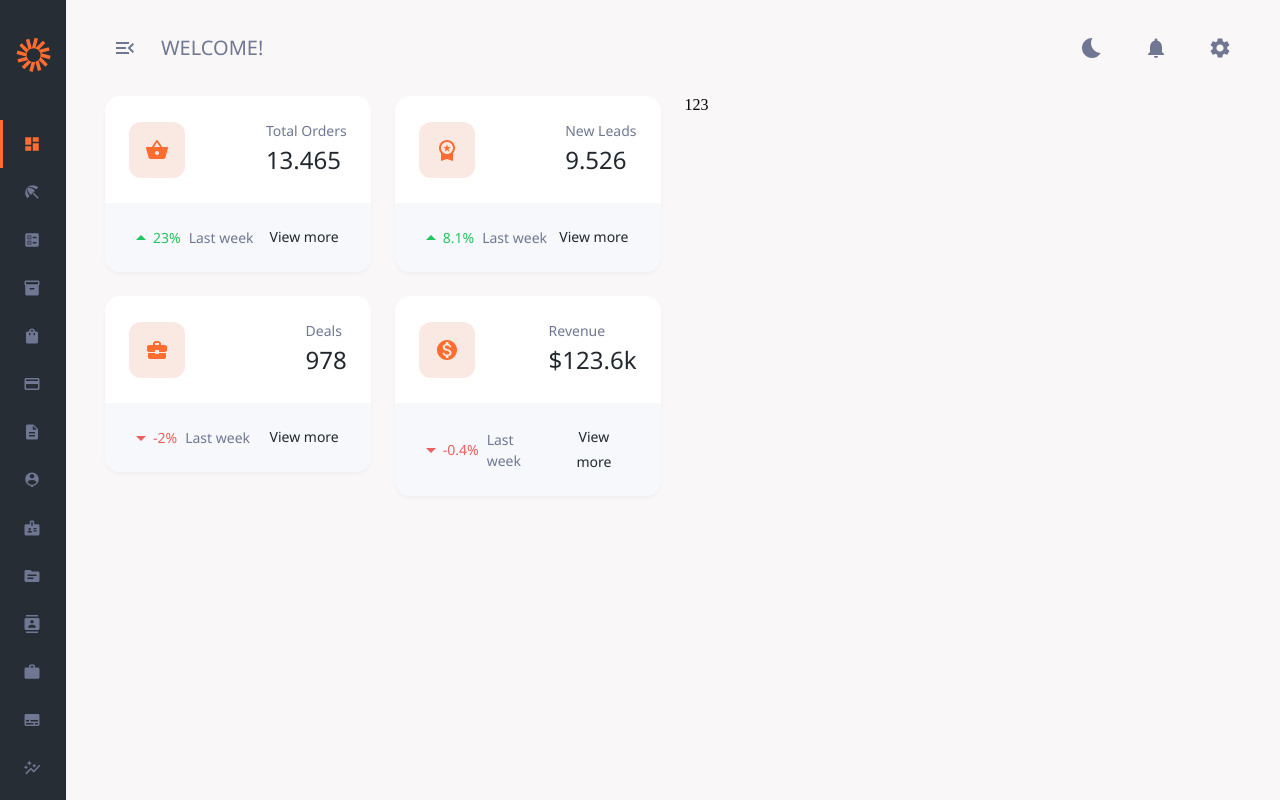
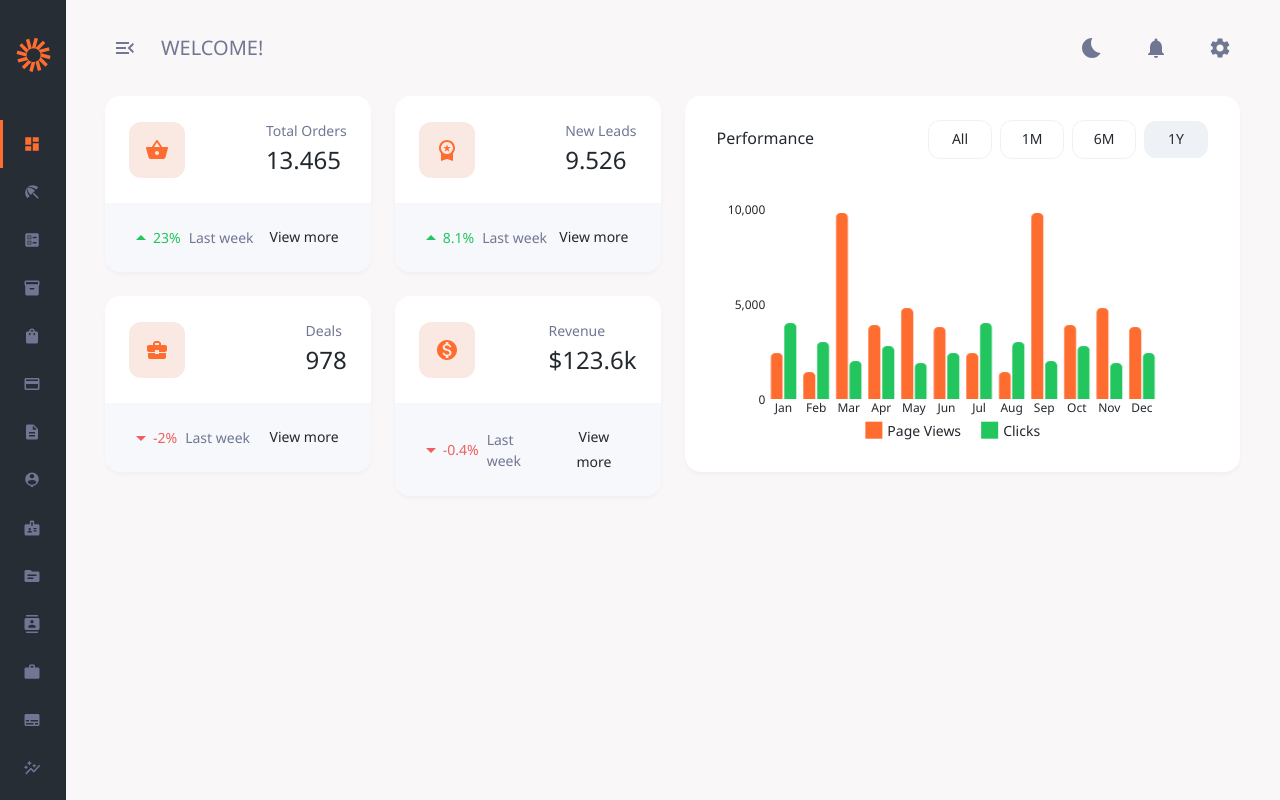
Before and after one commit to romaopedro199/reactjs-store-admin, a React (Vite) app: page /dashboard in a window 1280 px wide. Built offline with nearby package versions, Linux system fonts and the light colour scheme.

Commit message:
add performance chart

```diff
--- a/package.json
+++ b/package.json
@@ -15,6 +15,7 @@
     "@hookform/resolvers": "^4.1.3",
     "@mui/icons-material": "^6.4.8",
     "@mui/material": "^6.4.8",
+    "@mui/x-charts": "^7.28.0",
     "@reduxjs/toolkit": "^2.6.1",
     "@types/react-router-dom": "^5.3.3",
     "axios": "^1.8.4",
--- a/src/modules/core/components/ButtonHover.tsx
+++ b/src/modules/core/components/ButtonHover.tsx
@@ -3,6 +3,7 @@ import { ReactNode } from "react";
 
 type ButtonHoverProps = {
   variant?: "primary" | "secondary";
+  inverted?: boolean;
   type?: "submit" | "button";
   onClick?: () => void;
   children: ReactNode;
@@ -11,6 +12,7 @@ type ButtonHoverProps = {
 
 const ButtonHover = ({
   variant = "primary",
+  inverted,
   type = "button",
   onClick,
   children,
@@ -19,8 +21,18 @@ const ButtonHover = ({
   const isSecondary = variant !== "primary";
 
   const buttonSx: SxProps = {
-    bgcolor: !isSecondary ? "primary.100" : "secondary.100",
-    color: !isSecondary ? "primary.main" : "secondary.main",
+    bgcolor: inverted
+      ? "transparent"
+      : !isSecondary
+      ? "primary.100"
+      : "secondary.100",
+    color: !isSecondary
+      ? "primary.main"
+      : !inverted
+      ? "secondary.main"
+      : "text.primary",
+    border: inverted ? "1px solid" : "0",
+    borderColor: !isSecondary ? "primary.100" : "secondary.100",
     textTransform: "inherit",
     fontWeight: "400",
     fontSize: 14,
--- a/src/modules/dashboard/Dashboard.tsx
+++ b/src/modules/dashboard/Dashboard.tsx
@@ -4,11 +4,12 @@ import WorkspacePremiumIcon from "@mui/icons-material/WorkspacePremium";
 import BusinessCenterIcon from "@mui/icons-material/BusinessCenter";
 import MonetizationOnIcon from "@mui/icons-material/MonetizationOn";
 import DataCard from "@/modules/dashboard/components/DataCard";
+import PerformanceCard from "@/modules/dashboard/components/PerformanceCard";
 
 const DataCardContainer = () => {
   return (
     <Grid2 container spacing={3}>
-      <Grid2 size={{ xs: 12, md: 6 }}>
+      <Grid2 size={{ xs: 12, sm: 6 }}>
         <DataCard
           icon={<ShoppingBasketIcon />}
           label="Total Orders"
@@ -17,7 +18,7 @@ const DataCardContainer = () => {
           status="success"
         />
       </Grid2>
-      <Grid2 size={{ xs: 12, md: 6 }}>
+      <Grid2 size={{ xs: 12, sm: 6 }}>
         <DataCard
           icon={<WorkspacePremiumIcon />}
           label="New Leads"
@@ -26,7 +27,7 @@ const DataCardContainer = () => {
           status="success"
         />
       </Grid2>
-      <Grid2 size={{ xs: 12, md: 6 }}>
+      <Grid2 size={{ xs: 12, sm: 6 }}>
         <DataCard
           icon={<BusinessCenterIcon />}
           label="Deals"
@@ -35,7 +36,7 @@ const DataCardContainer = () => {
           status="error"
         />
       </Grid2>
-      <Grid2 size={{ xs: 12, md: 6 }}>
+      <Grid2 size={{ xs: 12, sm: 6 }}>
         <DataCard
           icon={<MonetizationOnIcon />}
           label="Revenue"
@@ -55,7 +56,9 @@ const Dashboard = () => {
         <Grid2 size={{ xs: 12, lg: 6 }}>
           <DataCardContainer />
         </Grid2>
-        <Grid2 size={{ xs: 12, lg: 6 }}>123</Grid2>
+        <Grid2 size={{ xs: 12, lg: 6 }}>
+          <PerformanceCard />
+        </Grid2>
       </Grid2>
     </Stack>
   );
--- /dev/null
+++ b/src/modules/dashboard/components/PerformanceCard.tsx
@@ -0,0 +1,130 @@
+import ButtonHover from "@/modules/core/components/ButtonHover";
+import { Box, SxProps, Typography, useTheme } from "@mui/material";
+import { useState } from "react";
+import { BarChart } from "@mui/x-charts/BarChart";
+
+const uData = [
+  4000, 3000, 2000, 2780, 1890, 2390, 4000, 3000, 2000, 2780, 1890, 2390,
+];
+const pData = [
+  2400, 1398, 9800, 3908, 4800, 3800, 2400, 1398, 9800, 3908, 4800, 3800,
+];
+const xLabels = [
+  "Jan",
+  "Feb",
+  "Mar",
+  "Apr",
+  "May",
+  "Jun",
+  "Jul",
+  "Aug",
+  "Sep",
+  "Oct",
+  "Nov",
+  "Dec",
+];
+
+const MyResponsiveBar = () => {
+  const theme = useTheme();
+
+  return (
+    <BarChart
+      height={289.7}
+      borderRadius={5}
+      colors={[theme.palette.primary.main, theme.palette.success.main]}
+      series={[
+        { data: pData, label: "Page Views", id: "pvId" },
+        { data: uData, label: "Clicks", id: "uvId" },
+      ]}
+      xAxis={[
+        { data: xLabels, scaleType: "band", disableLine: true, tickSize: 0 },
+      ]}
+      yAxis={[{ disableLine: true, tickSize: 0 }]}
+      slotProps={{
+        legend: {
+          position: { vertical: "bottom", horizontal: "middle" },
+          direction: "row",
+          itemGap: 20,
+          padding: 0,
+          itemMarkHeight: 17,
+          itemMarkWidth: 17,
+          labelStyle: {
+            fontSize: 14,
+          },
+        },
+      }}
+    />
+  );
+};
+
+interface FilterProps {
+  filter: number;
+  onFilter: (param: number) => void;
+}
+
+const Filters = ({ filter, onFilter }: FilterProps) => {
+  return (
+    <Box display="flex" alignItems="center" gap={1}>
+      <ButtonHover
+        variant="secondary"
+        inverted={filter !== 0}
+        onClick={() => onFilter(0)}
+      >
+        All
+      </ButtonHover>
+      <ButtonHover
+        variant="secondary"
+        inverted={filter !== 1}
+        onClick={() => onFilter(1)}
+      >
+        1M
+      </ButtonHover>
+      <ButtonHover
+        variant="secondary"
+        inverted={filter !== 6}
+        onClick={() => onFilter(6)}
+      >
+        6M
+      </ButtonHover>
+      <ButtonHover
+        variant="secondary"
+        inverted={filter !== 12}
+        onClick={() => onFilter(12)}
+      >
+        1Y
+      </ButtonHover>
+    </Box>
+  );
+};
+
+const performanceCardSx: SxProps = {
+  borderRadius: 4,
+  bgcolor: "background.paper",
+  py: 3,
+  px: 4,
+  boxShadow: "0px 3px 4px 0px rgba(0, 0, 0, 0.03)",
+};
+
+const PerformanceCard = () => {
+  const [filter, setFilter] = useState<number>(12);
+
+  const handleFilter = (newValue: number) => {
+    setFilter(newValue);
+  };
+
+  return (
+    <Box sx={performanceCardSx}>
+      <Box display="flex" alignItems="center" justifyContent="space-between">
+        <Typography variant="h6" color="text.primary" fontSize={16}>
+          Performance
+        </Typography>
+        <Filters filter={filter} onFilter={handleFilter} />
+      </Box>
+      <Box>
+        <MyResponsiveBar />
+      </Box>
+    </Box>
+  );
+};
+
+export default PerformanceCard;
```
Also changed, not shown: 1 other file (tests, documents, lock files or other folders).
